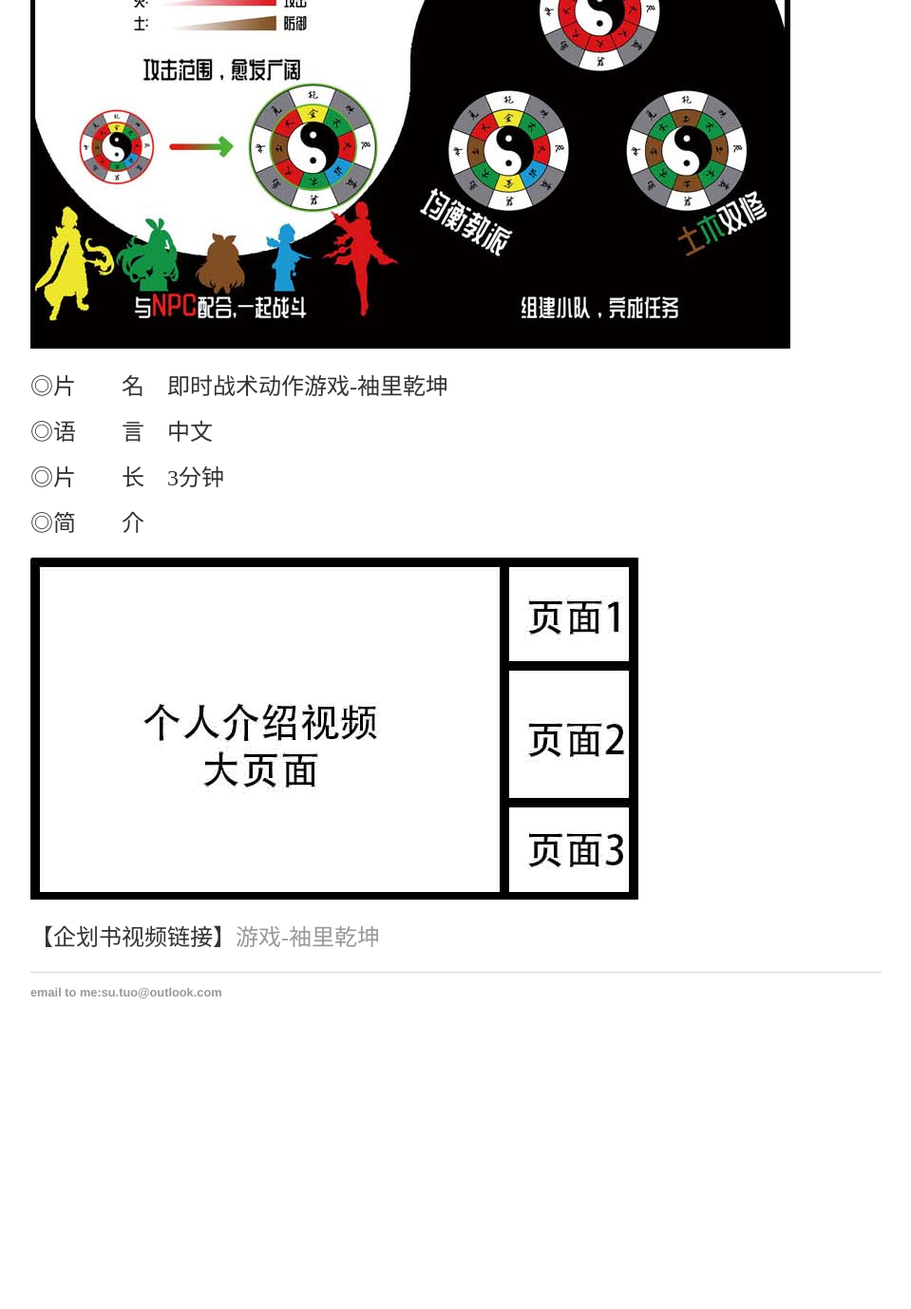
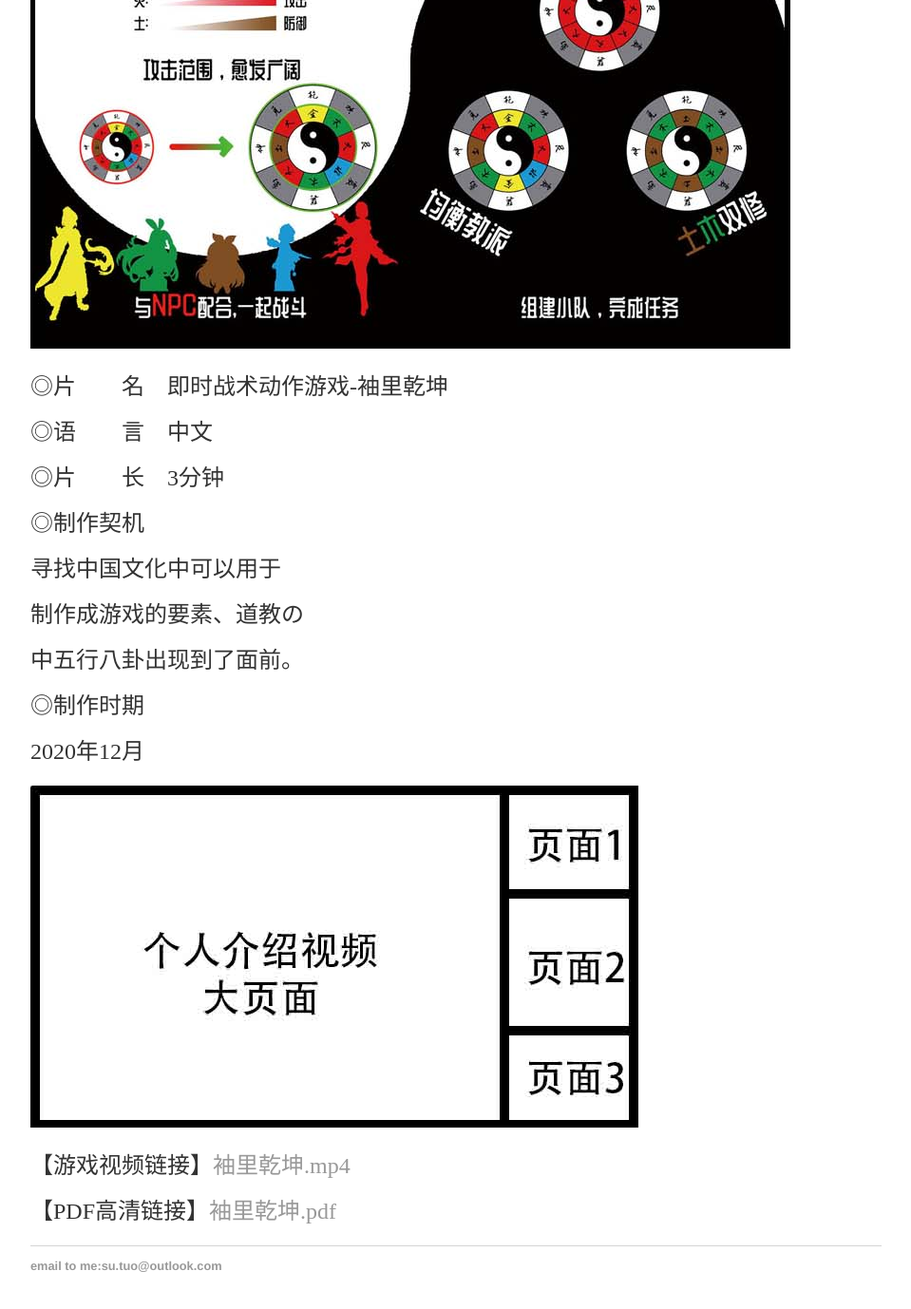
Before and after one commit to SotakuStudio/SotakuStudio.github.io, a Jekyll site: the page built from _posts/2021-11-29-chngameone.md, in a window 1280 px wide and 1400 px high, scrolled down 2215 px. Shown: the top 1378 px of the window at 95% size, without its empty margins (160-1119 px from the left). Built offline with Jekyll 4.4.1, drawn with Linux system fonts in a browser that asks for light colours; before the commit the page ends 3327 px from its top, so only the background shows below that; some of the changed text lies outside the part shown.

Commit message:
Update 2021-11-29-chngameone.md

```diff
--- a/_posts/2021-11-29-chngameone.md
+++ b/_posts/2021-11-29-chngameone.md
@@ -4,9 +4,9 @@ title: "  2.1_企划书--袖里乾坤"
 date: 2021-11-29
 ---
 
-【PDF高清链接】[游戏-袖里乾坤](https://1drv.ms/v/s!Aj9fktzHJKNciN02BrABSgitCyzcvw?e=68vd63)
+【PDF高清链接】[袖里乾坤.pdf](https://1drv.ms/v/s!Aj9fktzHJKNciN02BrABSgitCyzcvw?e=68vd63)
 
-【企划书视频链接】[游戏-袖里乾坤](https://1drv.ms/v/s!Aj9fktzHJKNciN02BrABSgitCyzcvw?e=68vd63)
+【游戏视频链接】[袖里乾坤.mp4](https://1drv.ms/v/s!Aj9fktzHJKNciN02BrABSgitCyzcvw?e=68vd63)
 
 ![Image text](https://github.com/SotakuStudio/SotakuStudio.github.io/blob/main/chnblog/image/chnPocketWorld.jpg?raw=true)
 
@@ -16,8 +16,20 @@ date: 2021-11-29
 
 ◎片　　长　3分钟
 
-◎简　　介
+◎制作契机
+
+  寻找中国文化中可以用于
+
+  制作成游戏的要素、道教の
+
+  中五行八卦出现到了面前。
+
+ ◎制作时期
+
+  2020年12月
 
 ![Image text](https://github.com/SotakuStudio/SotakuStudio.github.io/blob/main/chnblog/image/IntroductionPage.jpg?raw=true)
 
-【企划书视频链接】[游戏-袖里乾坤](https://1drv.ms/v/s!Aj9fktzHJKNciN02BrABSgitCyzcvw?e=68vd63)
+【游戏视频链接】[袖里乾坤.mp4](https://1drv.ms/v/s!Aj9fktzHJKNciN02BrABSgitCyzcvw?e=68vd63)
+
+【PDF高清链接】[袖里乾坤.pdf](https://1drv.ms/v/s!Aj9fktzHJKNciN02BrABSgitCyzcvw?e=68vd63)
```
